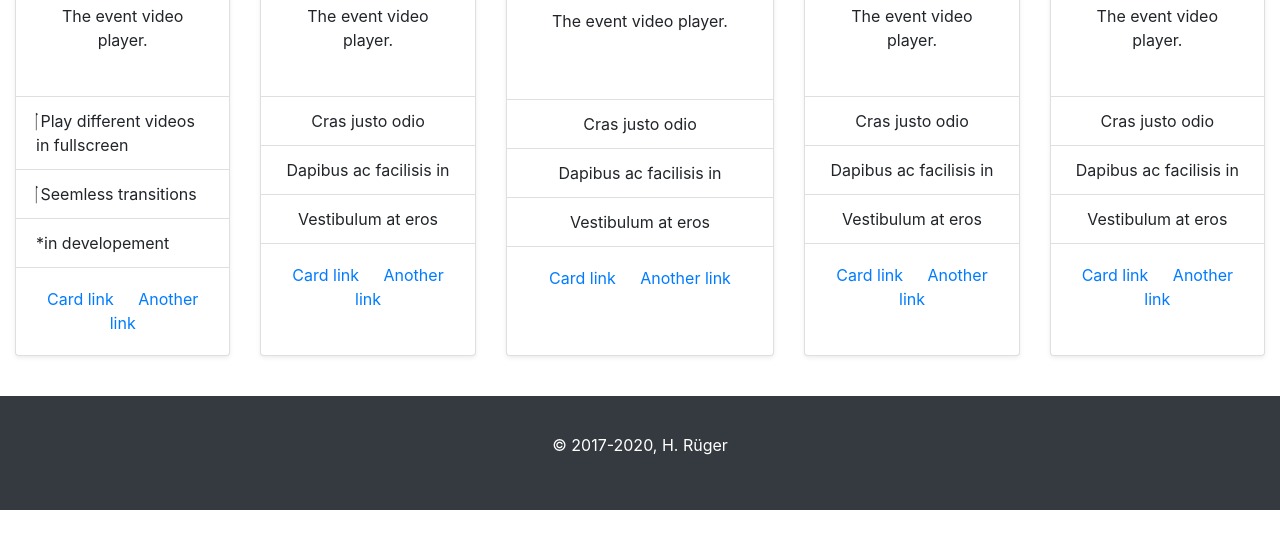
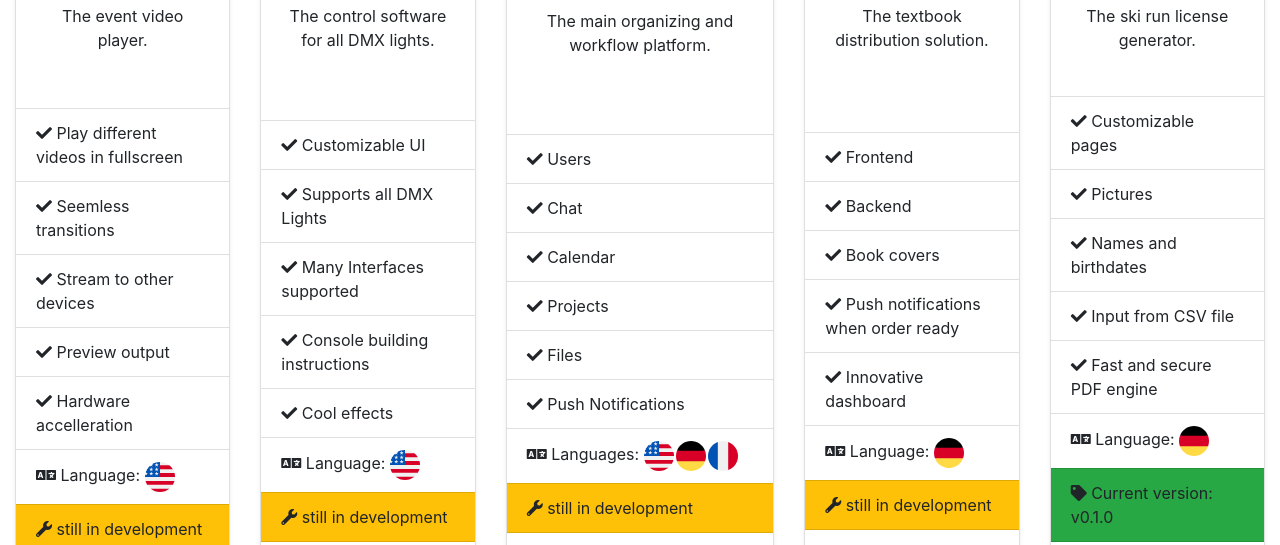
Before and after one commit to hrueger/AGSuite, a plain HTML site: page index.html in a window 1280 px wide. Shown: the part 554-1099 px from the top of the page. Before the commit the page ends 1064 px from the top, so only its background shows below. Drawn offline with nearby package versions, Linux system fonts and the light colour scheme.

Commit message:
updated content

```diff
--- a/index.html
+++ b/index.html
@@ -9,7 +9,7 @@
     <meta name="author" content="H. Rüger" />
     <title>AGSuite - A software solution for school events</title>
     <link href="https://stackpath.bootstrapcdn.com/bootstrap/4.3.1/css/bootstrap.min.css" rel="stylesheet" integrity="sha384-ggOyR0iXCbMQv3Xipma34MD+dH/1fQ784/j6cY/iJTQUOhcWr7x9JvoRxT2MZw1T" crossorigin="anonymous" />
-    <link href="https://cdnjs.cloudflare.com/ajax/libs/font-awesome/4.7.0/css/font-awesome.min.css" rel="stylesheet">
+    <link rel="stylesheet" href="https://cdnjs.cloudflare.com/ajax/libs/font-awesome/5.11.2/css/all.min.css" integrity="sha256-+N4/V/SbAFiW1MPBCXnfnP9QSN3+Keu+NlB+0ev/YKQ=" crossorigin="anonymous" />
     <script src="https://cdnjs.cloudflare.com/ajax/libs/jquery/3.4.1/jquery.js" crossorigin="anonymous"></script>
     <script src="https://cdnjs.cloudflare.com/ajax/libs/twitter-bootstrap/4.3.1/js/bootstrap.min.js" crossorigin="anonymous"></script>
     <link href="./main.css" rel="stylesheet" />
@@ -37,12 +37,12 @@
           </button>
 
           <div class="collapse navbar-collapse " id="navbarSupportedContent">
-            <ul class="navbar-nav mr-auto">
+            <ul class="navbar-nav ml-auto">
               <li class="nav-item active">
                 <a class="nav-link" href="#">Home</a>
               </li>
               <li class="nav-item">
-                <a class="nav-link" href="#features">Features</a>
+                <a class="nav-link" href="#programs">Components</a>
               </li>
               <li class="nav-item">
                 <a class="nav-link" href="https://github.com/hrueger/AGSuite">GitHub</a>
@@ -75,75 +75,101 @@
                 <ul class="mt-4 list-group list-group-flush text-left">
                     <li class="list-group-item"><i class="fas fa-check"></i> Play different videos in fullscreen</li>
                     <li class="list-group-item"><i class="fas fa-check"></i> Seemless transitions</li>
-                    <li class="list-group-item">*in developement</li>
+                    <li class="list-group-item"><i class="fas fa-check"></i> Stream to other devices</li>
+                    <li class="list-group-item"><i class="fas fa-check"></i> Preview output</li>
+                    <li class="list-group-item"><i class="fas fa-check"></i> Hardware accelleration</li>
+                    <li class="list-group-item"><i class="fas fa-language"></i> Language: <img class="img-fluid language-icon d-inline" src="assets/flags/english.svg" alt="English"></li>
+                    <li class="list-group-item bg-warning"><i class="fas fa-wrench"></i> still in development</li>
                 </ul>
                 <div class="card-body">
-                    <a href="#" class="card-link">Card link</a>
-                    <a href="#" class="card-link">Another link</a>
+                    <a href="https://github.com/hrueger/AGView" class="card-link"><i class="fab fa-github"></i> View on GitHub</a>
+                    <br>
+                    <!--<a href="https://github.com/hrueger/AGView/releases" class="card-link"><i class="fas fa-download"></i> Download</a>-->
                 </div>
             </div>
             <div class="card mb-4 mt-5 shadow-sm">
                 <img src="./assets/logos/AGLight.png" class="card-img-top" alt="AGLight Logo">
                 <div class="card-body">
                     <h5 class="card-title">AGLight</h5>
-                    <p class="card-text">The event video player.</p>
+                    <p class="card-text">The control software for all DMX lights.</p>
                 </div>
-                <ul class="list-group list-group-flush">
-                    <li class="list-group-item">Cras justo odio</li>
-                    <li class="list-group-item">Dapibus ac facilisis in</li>
-                    <li class="list-group-item">Vestibulum at eros</li>
+                <ul class="mt-4 list-group list-group-flush text-left">
+                    <li class="list-group-item"><i class="fas fa-check"></i> Customizable UI</li>
+                    <li class="list-group-item"><i class="fas fa-check"></i> Supports all DMX Lights</li>
+                    <li class="list-group-item"><i class="fas fa-check"></i> Many Interfaces supported</li>
+                    <li class="list-group-item"><i class="fas fa-check"></i> Console building instructions</li>
+                    <li class="list-group-item"><i class="fas fa-check"></i> Cool effects</li>
+                    <li class="list-group-item"><i class="fas fa-language"></i> Language: <img class="img-fluid language-icon d-inline" src="assets/flags/english.svg" alt="English"></li>
+                    <li class="list-group-item bg-warning"><i class="fas fa-wrench"></i> still in development</li>
                 </ul>
                 <div class="card-body">
-                    <a href="#" class="card-link">Card link</a>
-                    <a href="#" class="card-link">Another link</a>
+                    <a href="https://github.com/hrueger/AGLight" class="card-link"><i class="fab fa-github"></i> View on GitHub</a>
+                    <br>
+                    <!--<a href="https://github.com/hrueger/AGLight/releases" class="card-link"><i class="fas fa-download"></i> Download</a>-->
                 </div>
             </div>
             <div class="card mb-4 shadow-sm card-bigger">
                 <img src="./assets/logos/AGM-Tools.png" class="card-img-top" alt="AGM-Tools Logo">
                 <div class="card-body">
                     <h5 class="card-title">AGM-Tools</h5>
-                    <p class="card-text">The event video player.</p>
+                    <p class="card-text">The main organizing and workflow platform.</p>
                 </div>
-                <ul class="list-group list-group-flush">
-                    <li class="list-group-item">Cras justo odio</li>
-                    <li class="list-group-item">Dapibus ac facilisis in</li>
-                    <li class="list-group-item">Vestibulum at eros</li>
+                <ul class="mt-4 list-group list-group-flush text-left">
+                    <li class="list-group-item"><i class="fas fa-check"></i> Users</li>
+                    <li class="list-group-item"><i class="fas fa-check"></i> Chat</li>
+                    <li class="list-group-item"><i class="fas fa-check"></i> Calendar</li>
+                    <li class="list-group-item"><i class="fas fa-check"></i> Projects</li>
+                    <li class="list-group-item"><i class="fas fa-check"></i> Files</li>
+                    <li class="list-group-item"><i class="fas fa-check"></i> Push Notifications</li>
+                    <li class="list-group-item"><i class="fas fa-language"></i> Languages: <img class="img-fluid language-icon d-inline" src="assets/flags/english.svg" alt="English"><img class="img-fluid language-icon d-inline" src="assets/flags/german.svg" alt="German"><img class="img-fluid language-icon d-inline" src="assets/flags/french.svg" alt="french"></li>
+                    <li class="list-group-item bg-warning"><i class="fas fa-wrench"></i> still in development</li>
                 </ul>
                 <div class="card-body">
-                    <a href="#" class="card-link">Card link</a>
-                    <a href="#" class="card-link">Another link</a>
+                    <a href="https://github.com/hrueger/AGM-Tools" class="card-link"><i class="fab fa-github"></i> View on GitHub</a>
+                    <br>
+                    <!--<a href="https://github.com/hrueger/AGM-Tools/releases" class="card-link"><i class="fas fa-download"></i> Download</a>-->
                 </div>
             </div>
             <div class="card mb-4 mt-5 shadow-sm">
                 <img src="./assets/logos/AGBooks.png" class="card-img-top" alt="AGBooks Logo">
                 <div class="card-body">
                     <h5 class="card-title">AGBooks</h5>
-                    <p class="card-text">The event video player.</p>
+                    <p class="card-text">The textbook distribution solution.</p>
                 </div>
-                <ul class="list-group list-group-flush">
-                    <li class="list-group-item">Cras justo odio</li>
-                    <li class="list-group-item">Dapibus ac facilisis in</li>
-                    <li class="list-group-item">Vestibulum at eros</li>
+                <ul class="mt-4 list-group list-group-flush text-left">
+                    <li class="list-group-item"><i class="fas fa-check"></i> Frontend</li>
+                    <li class="list-group-item"><i class="fas fa-check"></i> Backend</li>
+                    <li class="list-group-item"><i class="fas fa-check"></i> Book covers</li>
+                    <li class="list-group-item"><i class="fas fa-check"></i> Push notifications when order ready</li>
+                    <li class="list-group-item"><i class="fas fa-check"></i> Innovative dashboard</li>
+                    <li class="list-group-item"><i class="fas fa-language"></i> Language: <img class="img-fluid language-icon d-inline" src="assets/flags/german.svg" alt="German"></li>
+                    <li class="list-group-item bg-warning"><i class="fas fa-wrench"></i> still in development</li>
                 </ul>
                 <div class="card-body">
-                    <a href="#" class="card-link">Card link</a>
-                    <a href="#" class="card-link">Another link</a>
+                    <a href="https://github.com/hrueger/AGBooks" class="card-link"><i class="fab fa-github"></i> View on GitHub</a>
+                    <br>
+                    <!--<a href="https://github.com/hrueger/AGBooks/releases" class="card-link"><i class="fas fa-download"></i> Download</a>-->
                 </div>
             </div>
             <div class="card mb-4 mt-5 shadow-sm">
                 <img src="./assets/logos/AGSki.png" class="card-img-top" alt="AGSki Logo">
                 <div class="card-body">
                     <h5 class="card-title">AGSki</h5>
-                    <p class="card-text">The event video player.</p>
+                    <p class="card-text">The ski run license generator.</p>
                 </div>
-                <ul class="list-group list-group-flush">
-                    <li class="list-group-item">Cras justo odio</li>
-                    <li class="list-group-item">Dapibus ac facilisis in</li>
-                    <li class="list-group-item">Vestibulum at eros</li>
+                <ul class="mt-4 list-group list-group-flush text-left">
+                    <li class="list-group-item"><i class="fas fa-check"></i> Customizable pages</li>
+                    <li class="list-group-item"><i class="fas fa-check"></i> Pictures</li>
+                    <li class="list-group-item"><i class="fas fa-check"></i> Names and birthdates</li>
+                    <li class="list-group-item"><i class="fas fa-check"></i> Input from CSV file</li>
+                    <li class="list-group-item"><i class="fas fa-check"></i> Fast and secure PDF engine</li>
+                    <li class="list-group-item"><i class="fas fa-language"></i> Language: <img class="img-fluid language-icon d-inline" src="assets/flags/german.svg" alt="German"></li>
+                    <li class="list-group-item bg-success"><i class="fas fa-tag"></i> Current version: v0.1.0</li>
                 </ul>
                 <div class="card-body">
-                    <a href="#" class="card-link">Card link</a>
-                    <a href="#" class="card-link">Another link</a>
+                    <a href="https://github.com/hrueger/AGSki" class="card-link"><i class="fab fa-github"></i> View on GitHub</a>
+                    <br>
+                    <a href="https://github.com/hrueger/AGSki/releases" class="card-link"><i class="fas fa-download"></i> Download</a>
                 </div>
             </div>
           </div>
```
